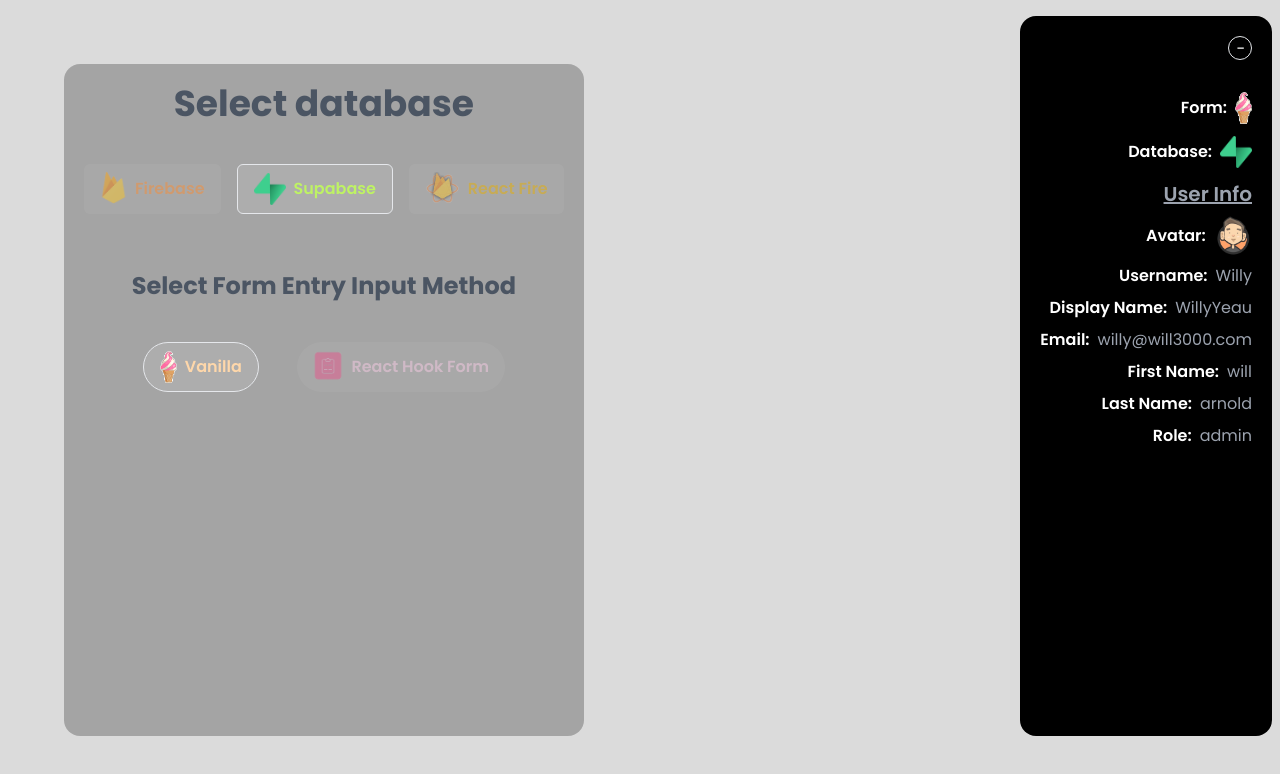
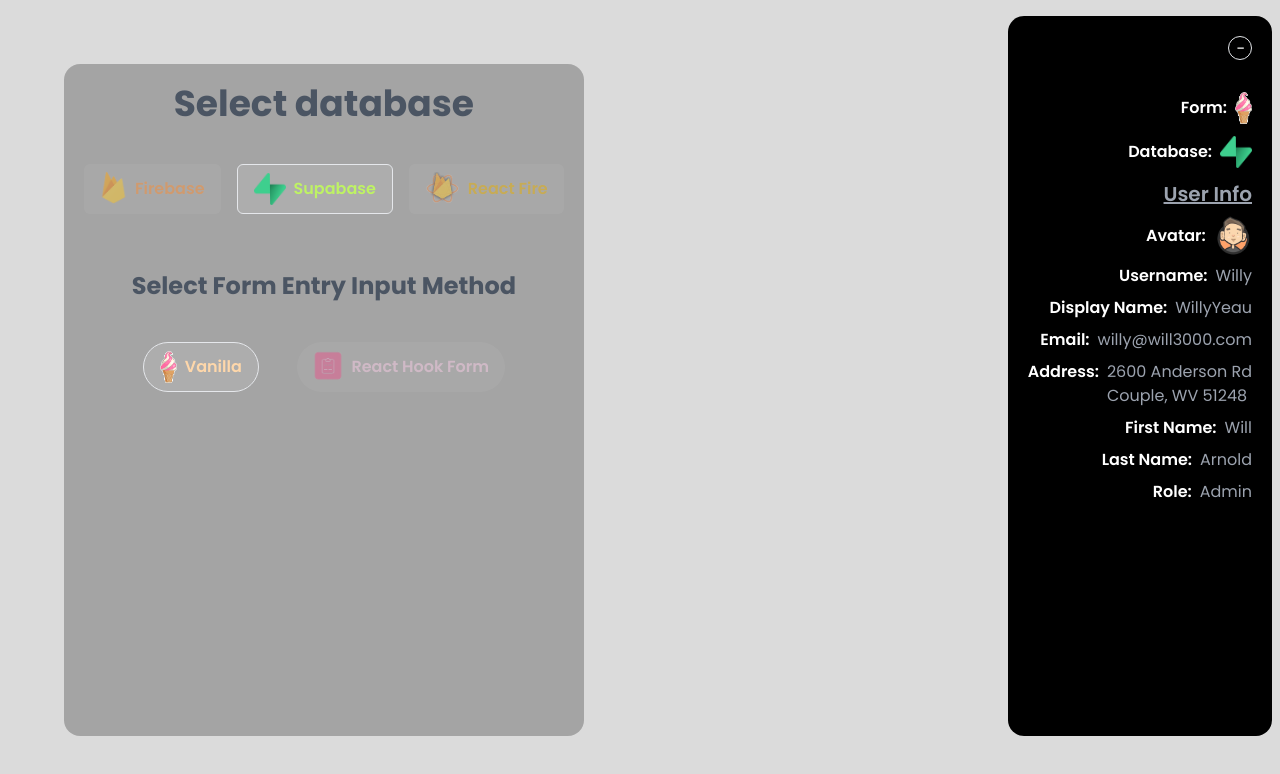
Before and after one commit to Gold240sx/db-tester, a React (Vite) app: page / in a window 1280 px wide. Shown: the top 774 px of the page. Built offline with nearby package versions, Linux system fonts and the light colour scheme.

Commit message:
added address, and other user info

```diff
--- a/src/components/infoBar.jsx
+++ b/src/components/infoBar.jsx
@@ -14,8 +14,16 @@ import { DbContext, DbProvider } from "../context/DbContext";
 export default function InfoBar() {
   const [minimized, setMinimized] = useState(false);
   const { database } = useDatabase();
-  const { username, displayname, email, avatar, firstName, lastName, role } =
-    useUser();
+  const {
+    username,
+    displayname,
+    email,
+    avatar,
+    firstName,
+    lastName,
+    role,
+    address,
+  } = useUser();
   const { form } = useForm();
   const formSelected = "vanilla";
 
@@ -116,12 +124,25 @@ export default function InfoBar() {
             </p>
           </div>
 
+          {/*Address */}
+          <div className="flex mt-2">
+            <h2 className="mr-2 text-white font-semibold text-right ml-auto">
+              Address:
+            </h2>
+            <p className="text-gray-400 mt-auto capitalize">
+              {address ? address.ln1 : "undefined"} <br />
+              {address ? `${address.city}, ` : null}
+              {address ? `${address.state} ` : null}
+              {address ? address.zip : null}
+            </p>
+          </div>
+
           {/* First Name */}
           <div className="flex">
             <h2 className="my-auto mr-2 text-white font-semibold text-right ml-auto mt-2">
               First Name:
             </h2>
-            <p className="text-gray-400 mt-auto lowercase">
+            <p className="text-gray-400 mt-auto capitalize">
               {firstName ? firstName : "undefined"}
             </p>
           </div>
@@ -131,7 +152,7 @@ export default function InfoBar() {
             <h2 className="my-auto mr-2 text-white font-semibold text-right ml-auto mt-2">
               Last Name:
             </h2>
-            <p className="text-gray-400 mt-auto lowercase">
+            <p className="text-gray-400 mt-auto capitalize">
               {lastName ? lastName : "undefined"}
             </p>
           </div>
@@ -141,7 +162,7 @@ export default function InfoBar() {
             <h2 className="my-auto mr-2 text-white font-semibold text-right ml-auto mt-2">
               Role:
             </h2>
-            <p className="text-gray-400 mt-auto lowercase">
+            <p className="text-gray-400 mt-auto capitalize">
               {role ? role : "undefined"}
             </p>
           </div>
--- a/src/context/userContext.jsx
+++ b/src/context/userContext.jsx
@@ -21,6 +21,12 @@ export function UserProvider({ children }) {
     firstName: "Will",
     lastName: "Arnold",
     role: "Admin",
+    address: {
+      ln1: "2600 Anderson Rd",
+      city: "couple",
+      state: "WV",
+      zip: "51248",
+    },
   });
 
   const userAction = (database) => {
```
